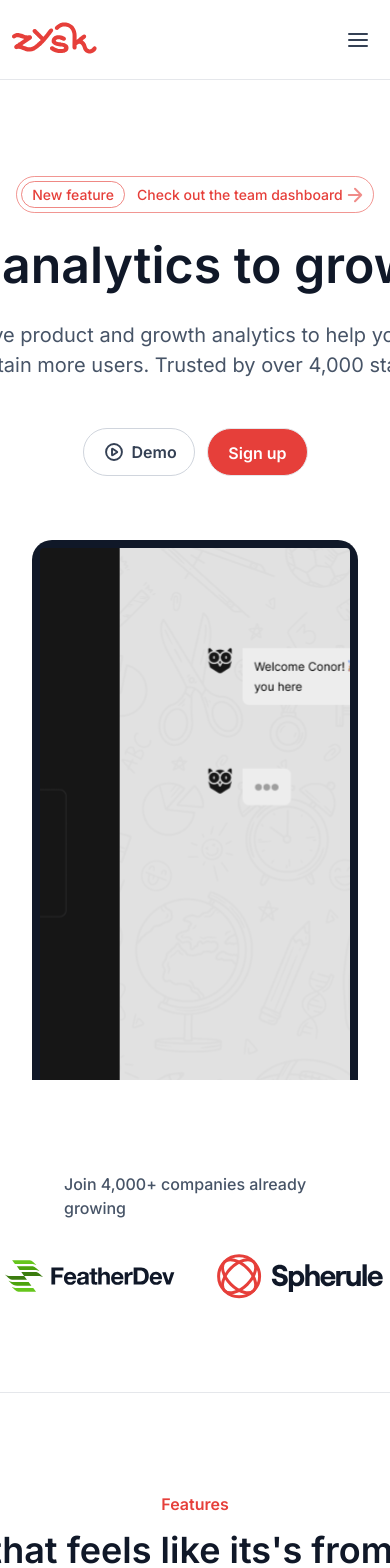
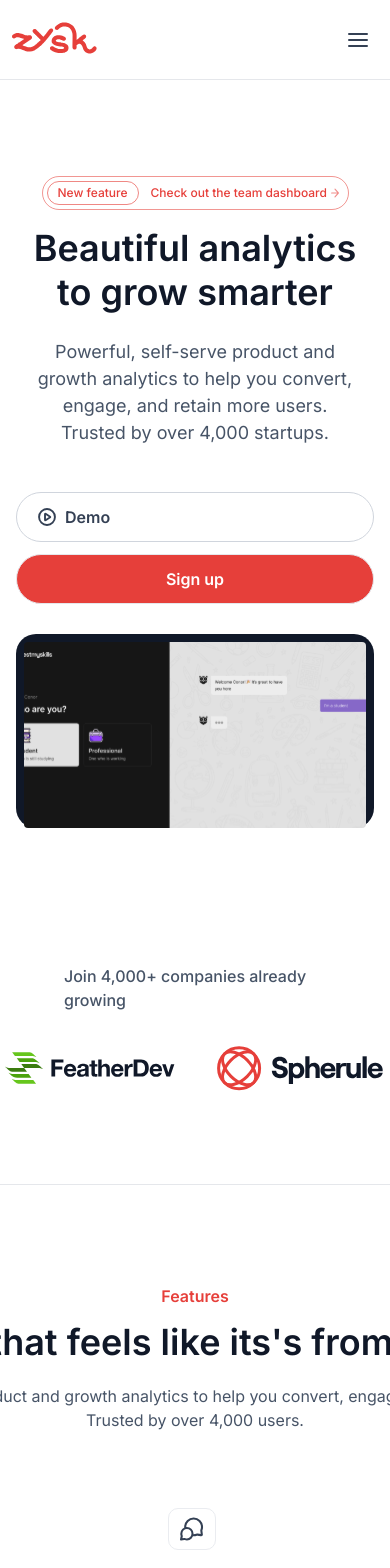
Before and after one commit to thahsree/Zysk-Assignment, a React (Vite) app: page / in a window 390 px wide. Shown: the top 1568 px of the page. Built offline with nearby package versions, Linux system fonts and the light colour scheme; a web font is replaced by a local one.

Commit message:
responsive hero section

```diff
--- a/src/App.jsx
+++ b/src/App.jsx
@@ -16,7 +16,7 @@ const App = () => {
     <>
       <Navbar />
       <HeroSection />
-      <div className="relative w-full min-h-[296px]">
+      <div className="relative w-full min-h-[296px] overflow-hidden">
         <Social />
       </div>
       <Features />
--- a/src/Components/BlogSection.jsx
+++ b/src/Components/BlogSection.jsx
@@ -48,7 +48,7 @@ const blogPosts = [
 
 const BlogSection = () => {
   return (
-    <div className="flex flex-col py-[96px] gap-[64px] items-center border-b">
+    <div className="flex flex-col py-[96px] gap-[64px] items-center border-b overflow-hidden">
       <div className="flex gap-[32px] w-[1216px]">
         <div className="w-[1216px] flex justify-between">
           <div className="w-[768px] flex gap-[20px] flex-col">
--- a/src/Components/CTAsection.jsx
+++ b/src/Components/CTAsection.jsx
@@ -2,7 +2,7 @@ import React from "react";
 
 const CTAsection = () => {
   return (
-    <div className="flex gap-[64px] py-[96px] w-[1440px] justify-center bg-[#F9FAFB]">
+    <div className="flex gap-[64px] py-[96px] w-[1440px] justify-center bg-[#F9FAFB] overflow-hidden">
       <div className="w-[1280px] px-[32px] flex gap-[32px] justify-center">
         <div className="w-full flex gap-[40px] flex-col items-center">
           <div className="flex flex-col gap-[20px] w-[768px]">
--- a/src/Components/Features.jsx
+++ b/src/Components/Features.jsx
@@ -7,7 +7,7 @@ import message from "../assets/messagIcon.svg";
 import smile from "../assets/smile.svg";
 const Features = () => {
   return (
-    <div className="w- flex py-[96px] gap-[64px] h-[836px] items-center flex-col">
+    <div className="w- flex py-[96px] gap-[64px] h-[836px] items-center flex-col overflow-hidden">
       <div className="px-[32px] flex gap-[32px] h-[160px] justify-center">
         <div className="flex gap-[48px] h-[160px] w-[1216px]  justify-center">
           <div className="w-[768px] h-[160px] flex gap-[20px] flex-col items-center">
--- a/src/Components/Footer.jsx
+++ b/src/Components/Footer.jsx
@@ -72,7 +72,7 @@ const Footer = () => {
     },
   ];
   return (
-    <div className="bg-[#FFFFFF] py-[64px] flex flex-col w-full gap-[64px] items-center">
+    <div className="bg-[#FFFFFF] py-[64px] flex flex-col w-full gap-[64px] items-center overflow-hidden">
       <div className="px-[32px] flex gap-[48px] w-[1280px]">
         <div className="flex gap-[32px] w-[1216px] item-center ">
           {/* MAPING */}
--- a/src/Components/FrequentlyAsked.jsx
+++ b/src/Components/FrequentlyAsked.jsx
@@ -3,7 +3,7 @@ import minus from "../assets/minus.svg";
 import plus from "../assets/plus.svg";
 const FrequentlyAsked = () => {
   return (
-    <div className="flex flex-col py-[96px] gap-[64px] items-center border-b">
+    <div className="flex flex-col py-[96px] gap-[64px] items-center border-b overflow-hidden">
       <div className="flex gap-[32px] px-[32px]">
         <div className="flex gap-[48px]">
           <div className="flex flex-col gap-[20px]">
--- a/src/Components/HeroSection.jsx
+++ b/src/Components/HeroSection.jsx
@@ -2,41 +2,43 @@ import React from "react";
 import arrowRight from "../assets/arrowRight.svg";
 import play from "../assets/play.svg";
 import screen from "../assets/screen.svg";
+
 const HeroSection = () => {
   return (
-    <div className="flex pt-[96px] gap-[64px] max-h-[1020px] justify-center items-center flex-col">
-      <div className="flex px-[32px] gap-[32px] max-w-[1280px] h-[300px] justify-center ">
-        <div className="w-[1216px] h-[300px] flex gap-[48px] flex-col items-center">
-          <div className="w-full  h-[204px] flex gap-[24px] flex-col items-center">
-            <div className="w-[1024px] h-[120px] flex flex-col items-center gap-[16px]">
-              <div className="flex gap-[12px] py-[4px] pr-[10px] pl-[4px] border border-[#e6403a8c] rounded-full text-[#E63F3A] items-center justify-center">
+    <div className="flex flex-col pt-[96px] gap-[64px] max-h-[1020px] justify-center items-center overflow-hidden max-md:py-[64px] max-md:gap-[32px] max-md:mt-[32px]">
+      <div className="flex flex-wrap px-[32px] gap-[32px] w-full max-md:px-[16px] justify-center">
+        <div className="flex flex-col items-center w-full max-w-[1216px] h-auto gap-[48px] max-md:w-[100%]">
+          <div className="w-full h-auto flex flex-col items-center gap-[24px] max-md:px-[16px]">
+            <div className="w-full h-auto flex flex-col items-center gap-[16px]">
+              <div className="flex gap-[12px] py-[4px] pr-[10px] pl-[4px] border border-[#e6403a8c] rounded-full text-[#E63F3A] items-center justify-center max-md:w-[307px]">
                 <div className="border border-[#e6403a9f] rounded-full py-[2px] px-[10px]">
-                  <h4 className="font-medium text-[14px] text-center">
+                  <h4 className="font-medium text-[14px] text-center max-md:text-[12px] text-nowrap">
                     New feature
                   </h4>
                 </div>
                 <div className="flex gap-[4px] items-center">
-                  <p className="text-[14px] font-medium">
+                  <p className="text-[14px] font-medium max-md:text-[12px] text-nowrap">
                     Check out the team dashboard
                   </p>
                   <img
                     src={arrowRight}
                     alt="arrow-right"
-                    className="w-[16px] h-[16px] cursor-pointer"
+                    className="w-[16px] h-[16px] cursor-pointer max-md:w-[9.3px] max-md:h-[9.3px]"
                   />
                 </div>
               </div>
-              <h2 className="font-semibold text-[50px] font-inter text-center leading-72 text-[#101828]">
+              <h2 className="font-semibold text-[50px] font-inter text-center leading-[72px] text-[#101828] max-md:text-[36px] max-md:leading-[44px] max-md:text-center max-md:min-h-[88px] max-md:w-[100%]">
                 Beautiful analytics to grow smarter
               </h2>
             </div>
-            <p className="font-normal text-[20px] text-[#475467] w-[768px] text-center">
-              Powerful , self-serve product and growth analytics to help you
+            <p className="font-normal text-[20px] text-[#475467] w-[768px] text-center max-md:text-[18px] max-md:w-[100%]">
+              Powerful, self-serve product and growth analytics to help you
               convert, engage, and retain more users. Trusted by over 4,000
               startups.
             </p>
           </div>
-          <div className="w-[225px] h-[48px] flex gap-[12px] ">
+
+          <div className="w-full flex gap-[12px] justify-center max-md:flex-col max-md:h-[108px]">
             <button className="border py-[12px] px-[20px] border-[#D0D5DD] rounded-full font-semibold text-[16px] text-[#344054] flex gap-[8px] items-center">
               <img src={play} alt="play" className="w-[20px] h-[20px]" />
               Demo
@@ -47,8 +49,9 @@ const HeroSection = () => {
           </div>
         </div>
       </div>
-      <div className="px-[32px] flex gap-[32px]">
-        <div className="h-[560px] border-l-[8px] border-t-[8px] border-r-[8px] border-[#101828] rounded-[20px] w-full">
+
+      <div className="px-[32px] flex gap-[32px] w-full justify-center max-md:px-[16px]">
+        <div className="h-[560px] border-l-[8px] border-t-[8px] border-r-[8px] border-[#101828] rounded-[20px] w-full max-w-[100%] max-md:h-[194px]">
           <img
             src={screen}
             alt="screen mockup"
--- a/src/Components/Navbar.jsx
+++ b/src/Components/Navbar.jsx
@@ -6,10 +6,10 @@ import s from "../assets/s.svg";
 import zy from "../assets/zy.svg";
 const Navbar = () => {
   return (
-    <div className="px-32 h-[80px] w-full border-b flex items-center justify-between max-sm:px-[12px]">
+    <div className="px-32 h-[80px] w-full border-b flex items-center justify-between max-md:px-[12px]">
       <div className="flex gap-[40px]">
         {/* logo */}
-        <div className="h-[32px] w-[105px] flex relative max-sm:w-[84.61px]">
+        <div className="h-[32px] w-[105px] flex relative max-md:w-[84.61px]">
           <div className="w-[42.305px] h-full absolute left-0">
             <img src={zy} alt="logo letter" className="w-full h-full" />
           </div>
@@ -46,7 +46,7 @@ const Navbar = () => {
 
       {/* hamburger */}
 
-      <div className="w-[40px] h-[40px]">
+      <div className="w-[40px] h-[40px] hidden max-md:flex">
         <img src={ham} alt="ham-burger" className="w-full h-full" />
       </div>
     </div>
--- a/src/Components/Testimonials.jsx
+++ b/src/Components/Testimonials.jsx
@@ -2,7 +2,7 @@ import React from "react";
 import sysyphous from "../assets/Sysyphouus.svg";
 const Testimonials = () => {
   return (
-    <div className="flex flex-col gap-[64px] py-[96px] h-[552px] items-center border-b bg-[#F9FAFB]">
+    <div className="flex flex-col gap-[64px] py-[96px] h-[552px] items-center border-b bg-[#F9FAFB] overflow-hidden">
       <div className="flex px-[32px] gap-[32px]">
         <div className="flex gap-[40px] justify-center">
           <div className="flex flex-col gap-[32px] w-[1216px] items-center">
```
